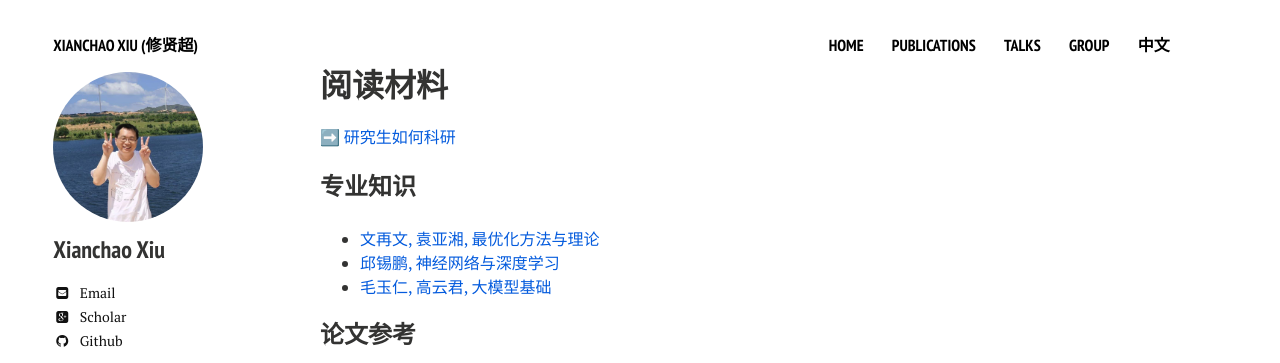
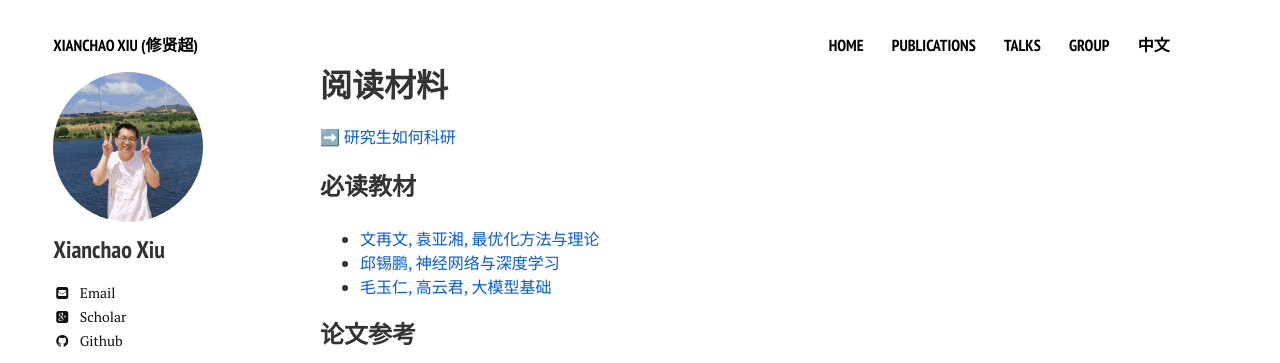
Before and after one commit to xianchaoxiu/xianchaoxiu.github.io, a Jekyll site: the page built from chinese/reading/index.md, in a window 1280 px wide. Shown: the top 363 px of the page. Built offline with Jekyll 4.4.1, drawn with Linux system fonts in a browser that asks for light colours; nearby versions of some CDN libraries.

Commit message:
Update index.md

```diff
--- a/chinese/reading/index.md
+++ b/chinese/reading/index.md
@@ -8,7 +8,7 @@ share: false
 ➡️ <a href="https://xianchaoxiu.github.io/chinese/reading/how/" class="textlink" target="_blank"> 研究生如何科研 </a>
 
 
-### 专业知识
+### 必读教材
 *  <a href="https://www.bilibili.com/video/BV1xH4y1y7qy/" class="textlink" target="_blank"> 文再文, 袁亚湘, 最优化方法与理论 </a> <br>
 *  <a href="https://www.bilibili.com/video/BV1p1421k7MC/" class="textlink" target="_blank"> 邱锡鹏, 神经网络与深度学习 </a> <br>
 *  <a href="https://www.bilibili.com/video/BV1PB6XYFET2/" class="textlink" target="_blank"> 毛玉仁, 高云君, 大模型基础 </a> <br>
```
